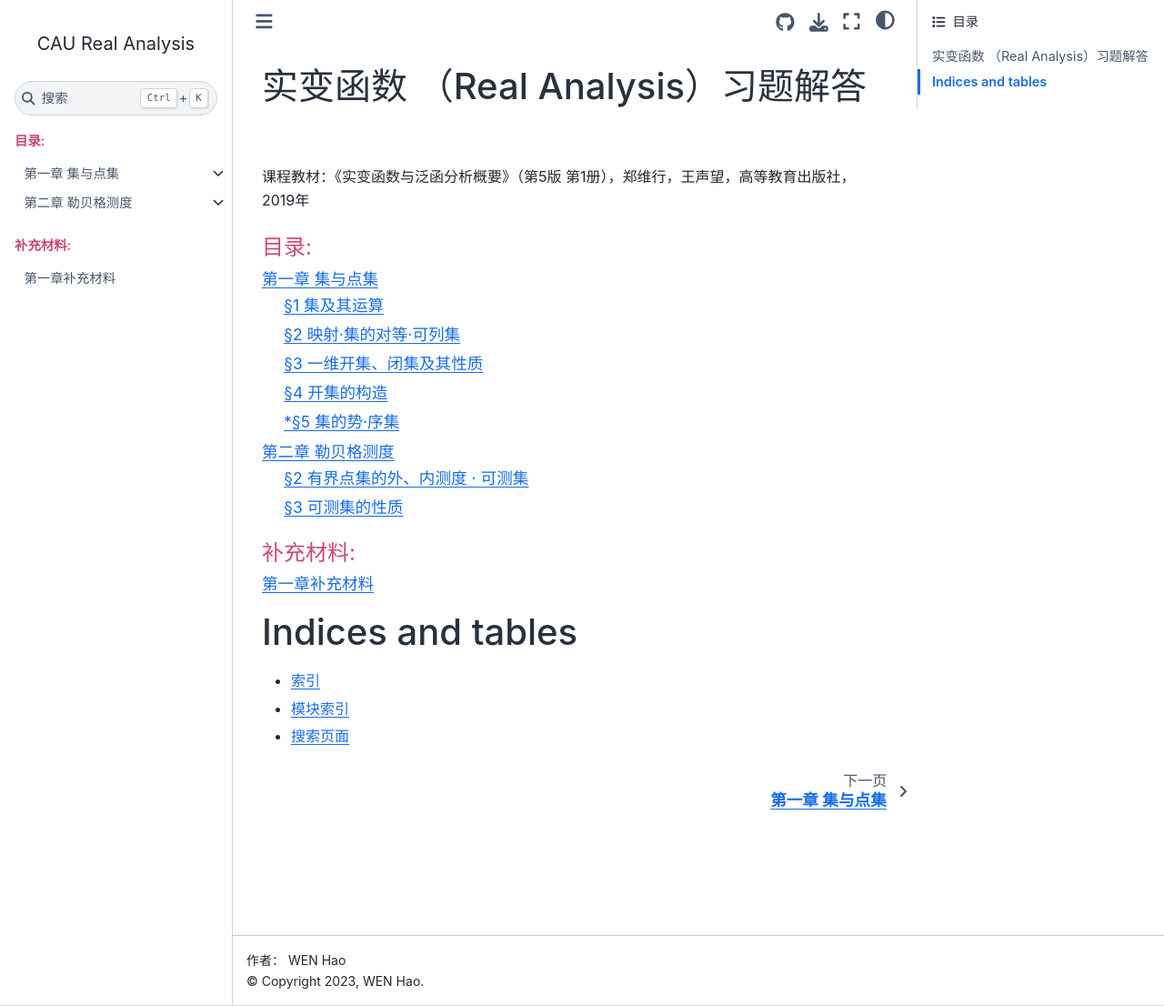
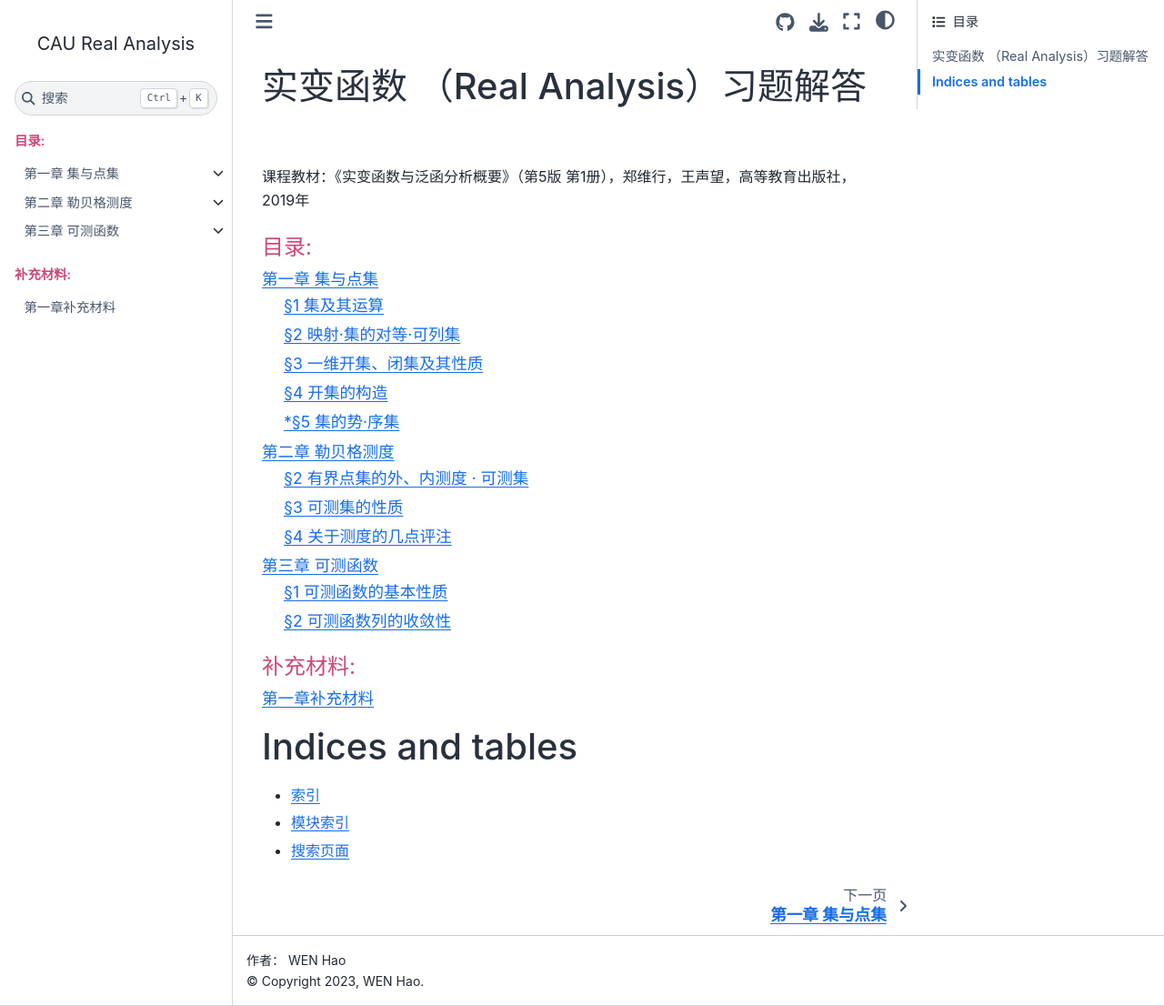
Before and after one commit to wenh06/CAU-Courses, a Sphinx documentation site: the page built from RealAnalysis/source/index.rst, in a window 1280 px wide and 1106 px high. Shown: the whole window at 91% size. Built offline with Sphinx 7.4.7 and the Sphinx Book theme 1.1.4, drawn with Linux system fonts in a browser that asks for light colours.

Commit message:
update real analysis

```diff
--- a/RealAnalysis/source/chap2.rst
+++ b/RealAnalysis/source/chap2.rst
@@ -6,3 +6,4 @@
 
    chapter2/sec2
    chapter2/sec3
+   chapter2/sec4
--- /dev/null
+++ b/RealAnalysis/source/chap3.rst
@@ -0,0 +1,8 @@
+第三章  可测函数
+^^^^^^^^^^^^^^^^^^^^^^^^^
+
+.. toctree::
+   :maxdepth: 2
+
+   chapter3/sec1
+   chapter3/sec2
--- a/RealAnalysis/source/chapter1/sec4.rst
+++ b/RealAnalysis/source/chapter1/sec4.rst
@@ -39,7 +39,7 @@
 .. proof:proof::
 
     任取 :math:`G_1` 的一个构成区间 :math:`I_1 = (a_1, b_1)`, 那么有 :math:`I_1 \subset G_1 \subset G_2`. 任取 :math:`x_0 \in I_1`,
-    令它在 :math:`G_2` 中的构成区间为 :math:`I_2 = (a_2, b_2)`. 那么由构成区间的构造
+    令它包含于 :math:`G_2` 中的构成区间 :math:`I_2 = (a_2, b_2)`. 那么由构成区间的构造有
 
     .. math::
 
--- a/RealAnalysis/source/chapter2/sec3.rst
+++ b/RealAnalysis/source/chapter2/sec3.rst
@@ -7,6 +7,27 @@
 
     m (E_1 \cup E_2) = m E_1 + m E_2 - m (E_1 \cap E_2).
 
+.. proof:proof::
+
+    因为:math:`E_1, E_2` 均为有界可测集，所以 :math:`E_1 \cup E_2, E_1 \setminus E_2, E_2 \setminus E_1, E_1 \cap E_2` 均为有界可测集，且
+
+    .. math::
+
+        E_1 \cup E_2 = (E_1 \setminus E_2) \cup (E_2 \setminus E_1) \cup (E_1 \cap E_2)
+
+    为可测集的不交并，所以根据测度的完全可加性有
+
+    .. math::
+
+        m (E_1 \cup E_2) = m (E_1 \setminus E_2) + m (E_2 \setminus E_1) + m (E_1 \cap E_2).
+
+    另一方面，:math:`E_1` 有互斥分解 :math:`E_1 = (E_1 \setminus E_2) \cup (E_1 \cap E_2)`，所以根据测度的完全可加性有 :math:`m E_1 = m (E_1 \setminus E_2) + m (E_1 \cap E_2)`.
+    同理 :math:`m E_2 = m (E_2 \setminus E_1) + m (E_1 \cap E_2)`，所以有
+
+    .. math::
+
+        m (E_1 \cup E_2) = m E_1 + m E_2 - m (E_1 \cap E_2).
+
 10. 设 :math:`E` 是 :math:`\mathbb{R}` 中可测集，:math:`A` 是任意，证明
 
 .. math::
--- /dev/null
+++ b/RealAnalysis/source/chapter2/sec4.rst
@@ -0,0 +1,2 @@
+§4 关于测度的几点评注
+------------------------------------------
--- /dev/null
+++ b/RealAnalysis/source/chapter3/sec1.rst
@@ -0,0 +1,2 @@
+§1 可测函数的基本性质
+------------------------------------------
--- /dev/null
+++ b/RealAnalysis/source/chapter3/sec2.rst
@@ -0,0 +1,2 @@
+§2 可测函数列的收敛性
+------------------------------------------
--- a/RealAnalysis/source/index.rst
+++ b/RealAnalysis/source/index.rst
@@ -14,6 +14,7 @@
 
    chap1
    chap2
+   chap3
 
 .. toctree::
    :maxdepth: 2
--- a/RealAnalysis/source/suppl/chap1.rst
+++ b/RealAnalysis/source/suppl/chap1.rst
@@ -79,8 +79,8 @@
 
     不妨把 :math:`\Phi` 延拓到 :math:`\mathbb{R}` 上，其中 :math:`\Phi(x) = 0` 当 :math:`x < 0`, :math:`\Phi(x) = 1` 当 :math:`x > 1`.
     在第二章中，我们已经证明了 Cantor 三分集 :math:`P_0` 是一个零测集，也就是说对于 :math:`\delta`, 总存在开集 :math:`G`, 使得 :math:`m(G) < \delta`,
-    且 :math:`P_0 \subset G`. 令 :math:`G` 的结构表示为 :math:`G = \bigcup\limits_{i} I_i`, 其中 :math:`I_i = (a_i, b_i)` 是互不相交的开区间，
-    满足 :math:`a_1 < b_1 < a_2 < b_2 < \cdots`. 又由于 :math:`P_0` 是有界闭集，那么可以从它的开覆盖 :math:`G` 中选出有限个开区间
+    且 :math:`P_0 \subset G`. 令 :math:`G` 的结构表示为 :math:`G = \bigcup\limits_{i} I_i`, 其中 :math:`I_i = (a_i, b_i)` 是互不相交的开区间。
+    又由于 :math:`P_0` 是有界闭集，那么可以从它的开覆盖 :math:`G` 中选出有限个开区间
     :math:`I_1, \dots, I_n`, 使得 :math:`P_0 \subset \bigcup\limits_{i=1}^{n} I_i`. 那么有
 
     .. math::
@@ -102,7 +102,7 @@
         \sum\limits_{i=1}^{n} (\Phi(b_i) - \Phi(a_i)) & = -\Phi(a_1) + (\Phi(b_1) - \Phi(a_2)) + \cdots + (\Phi(b_{n-1}) - \Phi(a_n)) + \Phi(b_n) \\
         & = \Phi(b_n) - \Phi(a_0)
 
-    由于 :math:`\{I_i = (a_i, b_i)\}_{i = 1, \dots, n}` 覆盖了 :math:`P_0`, 且 :math:`a_1 < b_1 < a_2 < b_2 < \cdots < a_n < b_n`,
+    由于 :math:`\{I_i = (a_i, b_i)\}_{i = 1, \dots, n}` 覆盖了 :math:`P_0`, 不妨设 :math:`a_1 < b_1 < a_2 < b_2 < \cdots < a_n < b_n`,
     因此 :math:`a_0 < 0, b_n > 1`, 从而有 :math:`\Phi(a_0) = 0, \Phi(b_n) = 1`. 于是有
 
     .. math::
```
